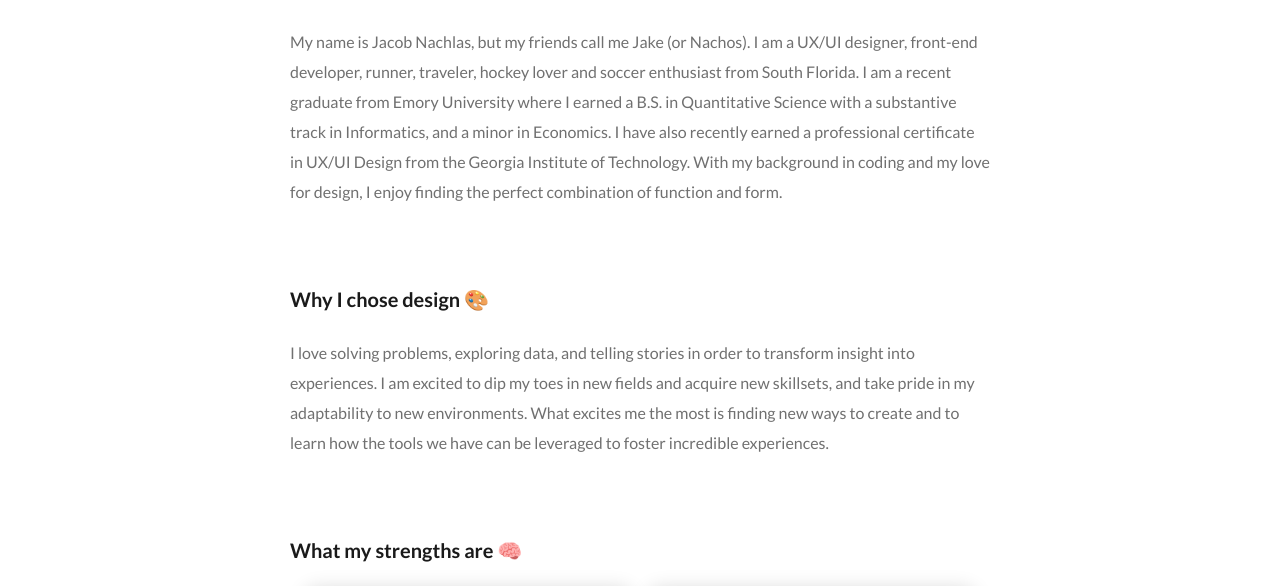
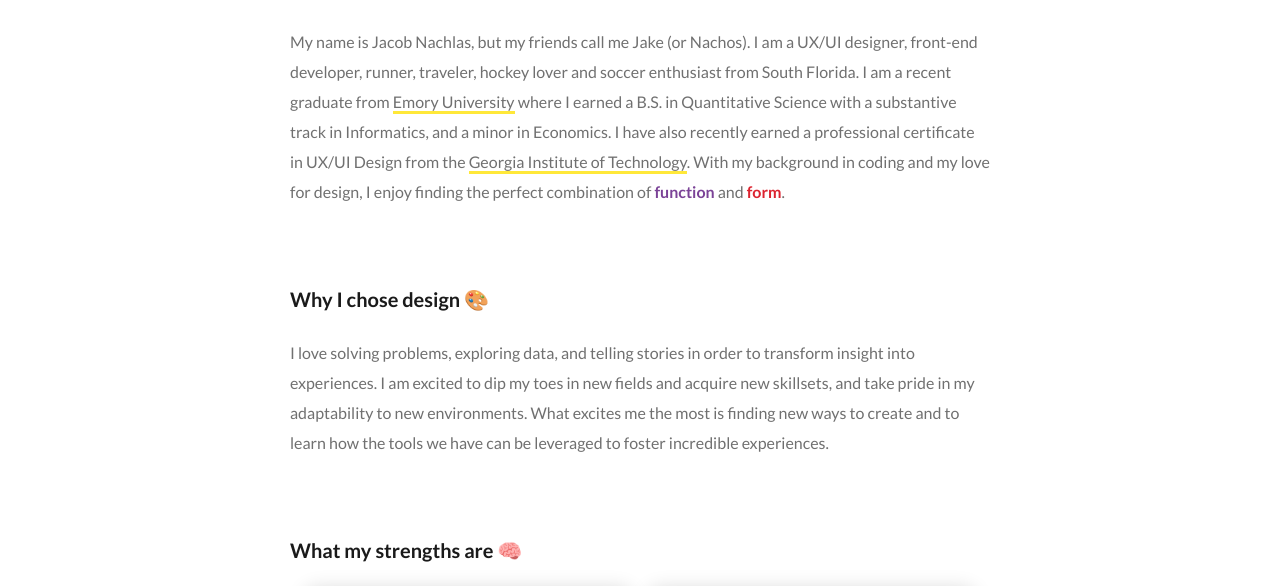
Before and after one commit to jakenachlas/About_Me_Page, a plain HTML site: page index.html in a window 1280 px wide. Shown: the part 203-789 px from the top of the page. Drawn offline with nearby package versions, Linux system fonts and the light colour scheme.

Commit message:
Added some text decor in intro paragraph!

```diff
--- a/aboutstyle.css
+++ b/aboutstyle.css
@@ -90,6 +90,37 @@ h1 {
     margin-bottom: 80px;
 }
 
+.uni-link {
+    /* color: #1a1a1a; */
+    color: #707070;
+    text-decoration: none;
+    transition: ease 0.2s;
+    border-bottom: 3px solid #FFE839;
+}
+
+.uni-link:link{
+    border-bottom: 3px solid #dc2430;
+    /* opacity: 70%; */
+
+    text-decoration: none;
+}
+
+.uni-link:hover {
+    color: #1a1a1a;
+}
+
+
+
+#func-text {
+    font-weight: bold;
+    color: #7b4397;
+}
+
+#form-text {
+    font-weight: bold;
+    color: #dc2430;
+}
+
 #why-design {
     color: #1a1a1a;
     font-size: 20px;
@@ -166,16 +197,6 @@ h4 {
     color: #707070;
     margin-bottom: 15px;
 }
-
-/* #email-intent-button {
-    color: #fff;
-    background: transparent linear-gradient(95deg, #7b4397 0%, #dc2430 100%) 0% 0% no-repeat padding-box;
-    box-shadow: 0px 0px 20px rgba(228, 55, 98, 0.5);
-    border: none;
-    border-radius: 2em;
-    padding: 13px 26px;
-    margin-bottom: 150px;
-} */
 
 
 
--- a/index.html
+++ b/index.html
@@ -46,10 +46,10 @@
         <h1>Get to Know Me!</h1>
         <div id="about-content"></div>
             <div id="text-content">
-                <p id="intro">My name is Jacob Nachlas, but my friends call me Jake (or Nachos). I am a UX/UI designer, front-end developer, runner, traveler, hockey lover and soccer enthusiast from South Florida. I am a recent graduate from Emory University where I earned a B.S. in Quantitative Science with a substantive track in Informatics, and a minor in Economics. I have also recently earned a professional certificate in UX/UI Design from the Georgia Institute of Technology. With my background in coding and my love for design, I enjoy finding the perfect combination of function and form. </p>
+                <p id="intro">My name is Jacob Nachlas, but my friends call me Jake (or Nachos). I am a UX/UI designer, front-end developer, runner, traveler, hockey lover and soccer enthusiast from South Florida. I am a recent graduate from <a class="uni-link" href="">Emory University</a> where I earned a B.S. in Quantitative Science with a substantive track in Informatics, and a minor in Economics. I have also recently earned a professional certificate in UX/UI Design from the <a class="uni-link" href="">Georgia Institute of Technology</a>. With my background in coding and my love for design, I enjoy finding the perfect combination of <span id="func-text">function</span> and <span id="form-text">form</span>.</p>
                 <h2 id="why-design">Why I chose design 🎨</h2>
 
-                <p id="why-design-content">I love solving problems, exploring data, and telling stories in order to transform insight into experiences. I am excited to dip my toes in new fields and acquire new skillsets, and take pride in my adaptability to new environments. What excites me the most is finding new ways to create and to learn how the tools we have can be leveraged to foster incredible experiences. </p>
+                <p id="why-design-content">I love solving problems, exploring data, and telling stories in order to transform insight into experiences. I am excited to dip my toes in new fields and acquire new skillsets, and take pride in my adaptability to new environments. What excites me the most is finding new ways to create and to learn how the tools we have can be leveraged to foster incredible experiences.</p>
                 <h2 id="what-good-at">What my strengths are 🧠</h2>
 
                 <!-- cards -->
```
